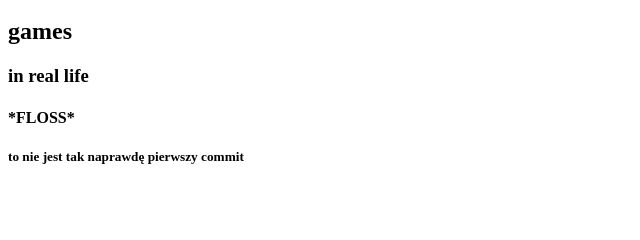
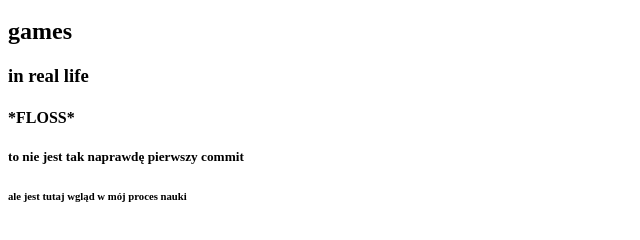
Before and after one commit to ckamins/epic, a plain HTML site: page index.html in a window 1280 px wide. Shown: the part 48-288 px from the top of the page, without its empty margins (0-640 px from the left). Drawn offline with Linux system fonts and the light colour scheme.

Commit message:
niepierwszy commit

```diff
--- a/index.html
+++ b/index.html
@@ -4,4 +4,5 @@
     <h3>in real life</h3>
     <h4>*FLOSS*</h4>
     <h5>to nie jest tak naprawdę pierwszy commit</h5>
+    <h6>ale jest tutaj wgląd w mój proces nauki</h6>
 </html>
```
